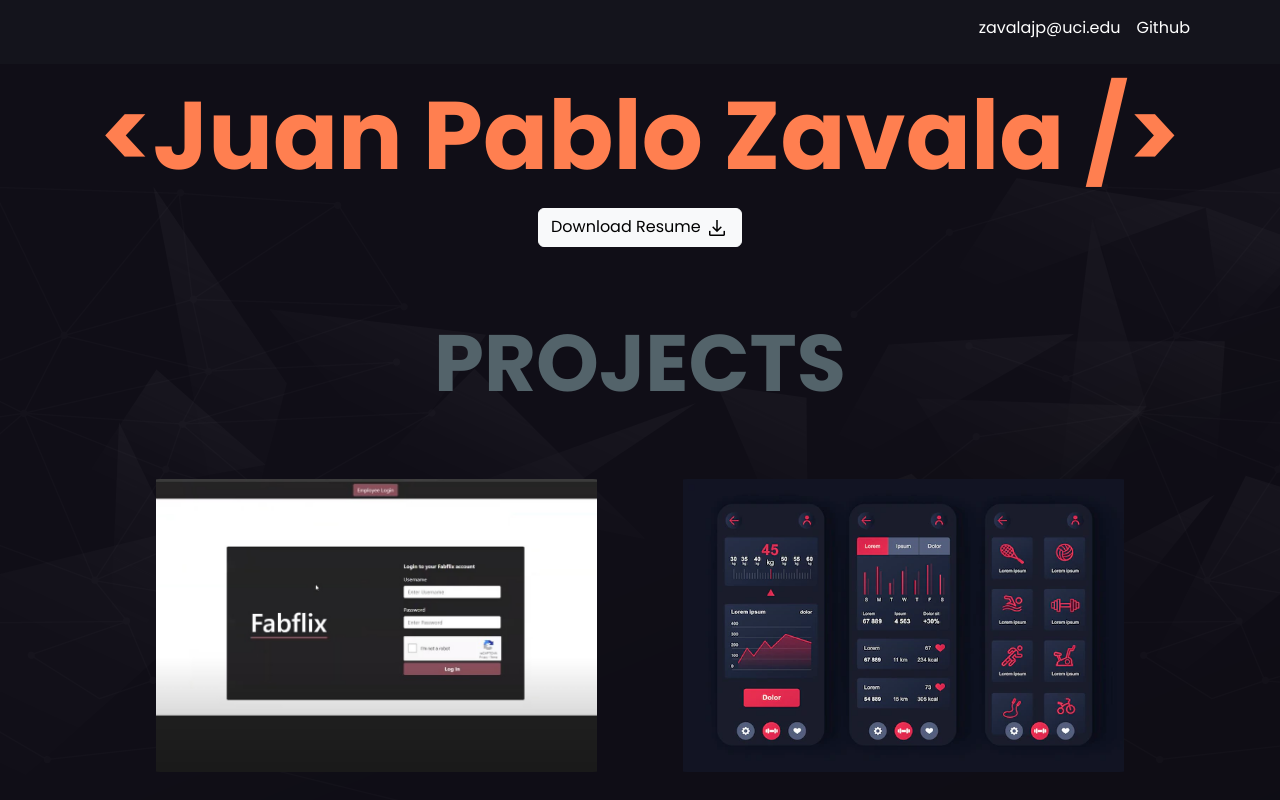
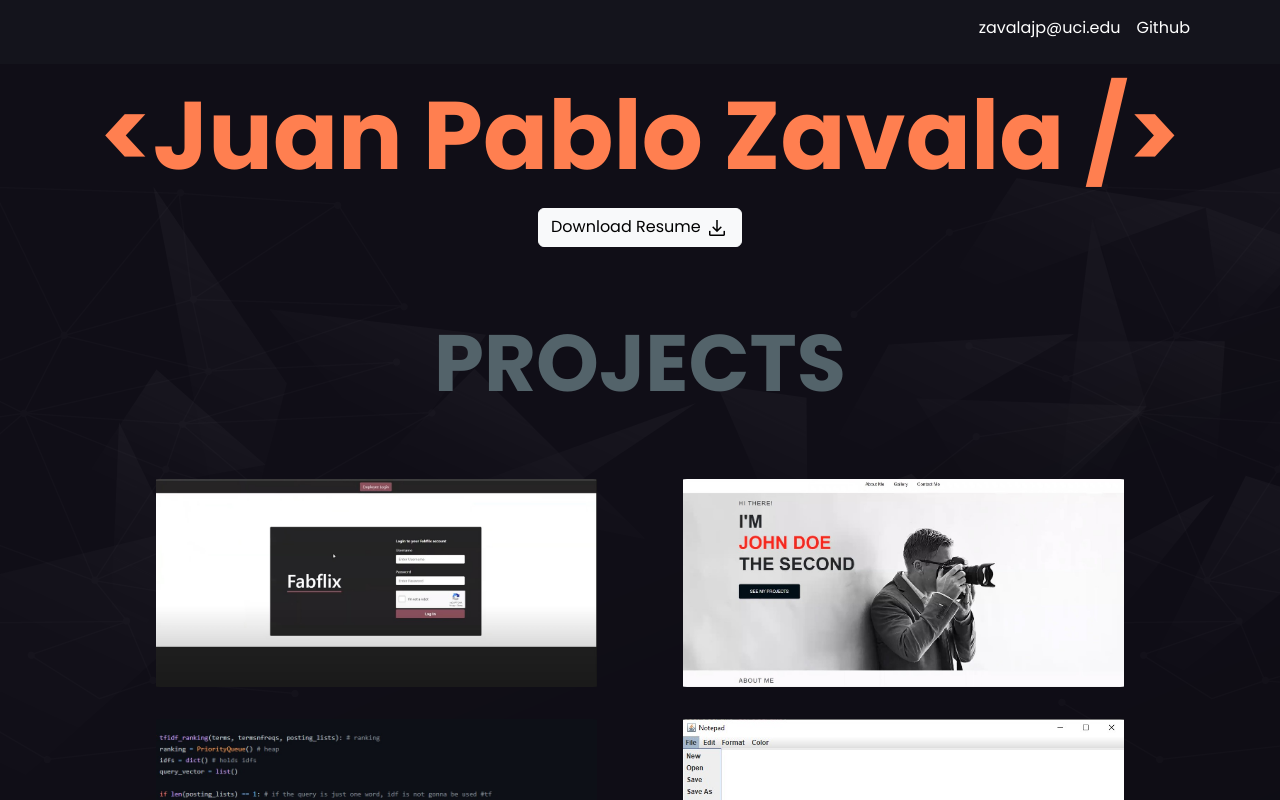
Before and after one commit to jpzavala/jpz-portfolio-app, a React (Create React App) app: page / in a window 1280 px wide. Shown: the top 800 px of the page. Built offline with nearby package versions, Linux system fonts and the light colour scheme.

Commit message:
changed project

```diff
--- a/src/Pages/Home.js
+++ b/src/Pages/Home.js
@@ -4,7 +4,7 @@ import Navigation from "../Components/Navigation";
 import downloadIcon from "../images/download.png";
 import resume from "../images/resume-jpz.pdf";
 import FabflixImg from "../images/fabflix.jpg";
-import FitTrackImg from "../images/fittrack.webp";
+import touchlessImg from "../images/touchless-gallery.jpg";
 import jpNotepadImg from "../images/jpnotepad.jpg";
 import searchEngineImg from "../images/searchengine.jpeg";
 
@@ -50,10 +50,10 @@ const Home = () => {
               </a>
             </Col>
             <Col lg={5} className="projects-box">
-              <a href="https://github.com/vikmir23/FitTrack">
-                <img src={FitTrackImg} alt="" className="projects-image"></img>
+              <a href="https://github.com/jpzavala/Touch-Less-Gallery">
+                <img src={touchlessImg} alt="" className="projects-image"></img>
                 <div className="projects-overlay">
-                  <h2>FitTrack</h2>
+                  <h2>Touchless Gallery</h2>
                 </div>
               </a>
             </Col>
```
Also changed, not shown: src/images/touchless-gallery.jpg (added), 1 other file (tests, documents, lock files or other folders).
